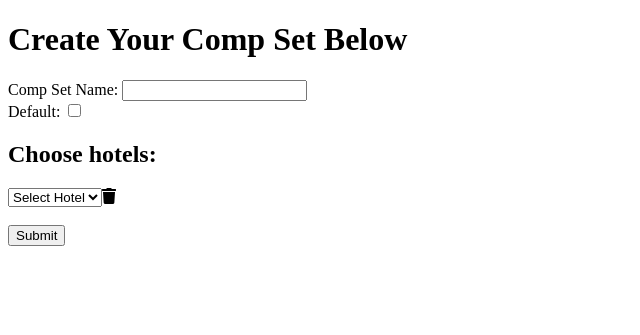
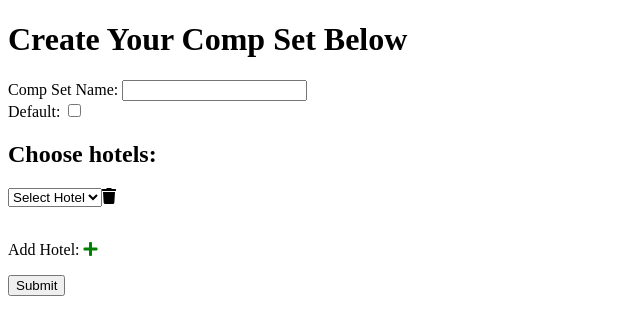
Before and after one commit to kgermeroth/PopWatch, a Flask app: page /create in a window 1280 px wide. Shown: the top 335 px of the page, without its empty margins (0-640 px from the left). Run offline with Flask 2, Linux system fonts and the light colour scheme; data that the repository does not hold is empty; some libraries are stand-ins or nearby versions.

Commit message:
minor tweaks

```diff
--- a/templates/create.html
+++ b/templates/create.html
@@ -15,6 +15,7 @@
 		Default: <input type="checkbox" name="default" value="true">
 		<h2>Choose hotels:</h2>
 		<div id="hotel-dropdowns"></div><br>
+		<div id="add-hotel"></div>
 		<input type="submit">
 	</form>
 
```
